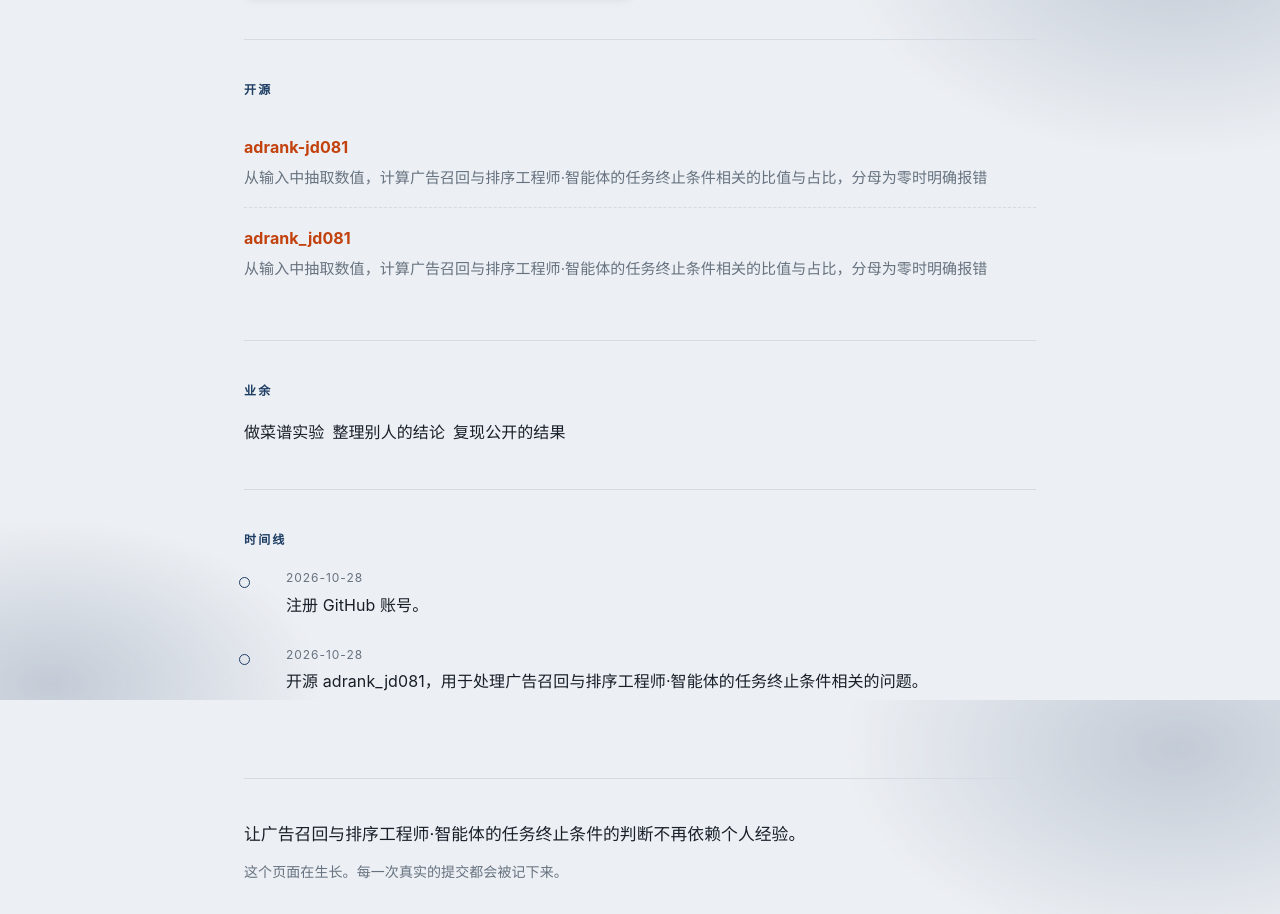
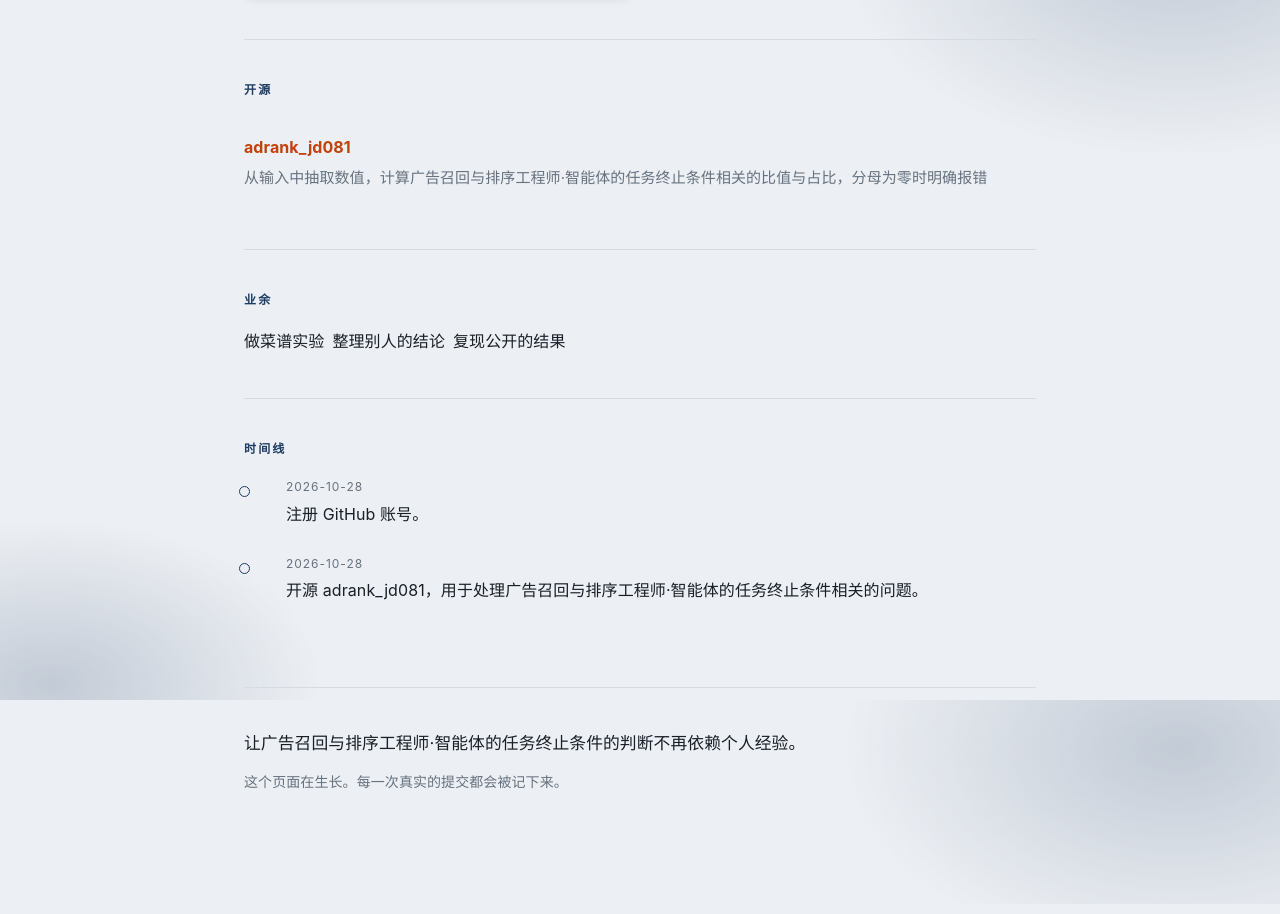
Before and after one commit to ayrandreve/ayrandreve.github.io, a plain HTML site: page index.html in a window 1280 px wide. Shown: the part 900-1814 px from the top of the page. Drawn offline with Linux system fonts and the light colour scheme.

Commit message:
fix: 更新个人站点

```diff
--- a/index.html
+++ b/index.html
@@ -102,9 +102,6 @@
 <section id="work">
   <h2>开源</h2>
   <ul class="repos">
-    <li><div class="name"><a href="https://github.com/ayrandreve/adrank-jd081" rel="noopener">adrank-jd081</a></div>
-      <div class="desc">从输入中抽取数值，计算广告召回与排序工程师·智能体的任务终止条件相关的比值与占比，分母为零时明确报错</div>
-    </li>
     <li><div class="name"><a href="https://github.com/ayrandreve/adrank_jd081" rel="noopener">adrank_jd081</a></div>
       <div class="desc">从输入中抽取数值，计算广告召回与排序工程师·智能体的任务终止条件相关的比值与占比，分母为零时明确报错</div>
     </li>
```
